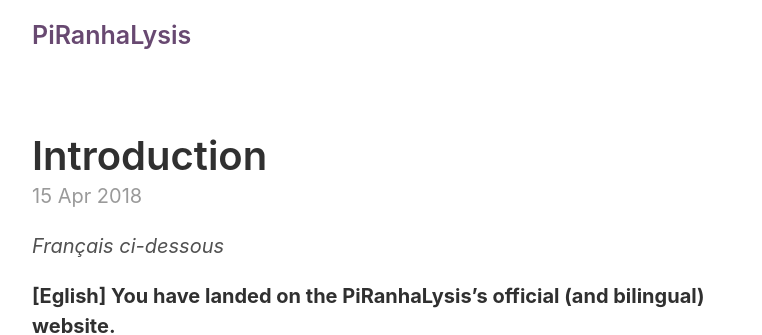
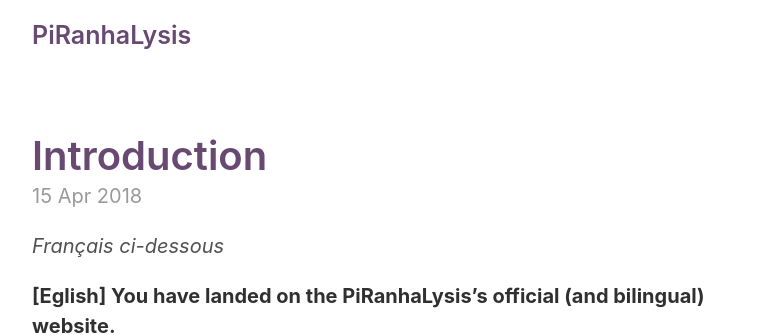
Before and after one commit to PiRanhaLysis/piranhalysis.github.io, a Jekyll site: the page built from index.html, in a window 1280 px wide. Shown: the top 335 px of the page, without its empty margins (258-1020 px from the left). Built offline with Jekyll 4.4.1, drawn with Linux system fonts in a browser that asks for light colours; the list of posts is cut into pages by our own code.

Commit message:
A bit of color

```diff
--- a/_sass/_posts.scss
+++ b/_sass/_posts.scss
@@ -16,7 +16,7 @@
 .page-title,
 .post-title,
 .post-title a {
-  color: #303030;
+  color: #684971;
 }
 .page-title,
 .post-title {
```
